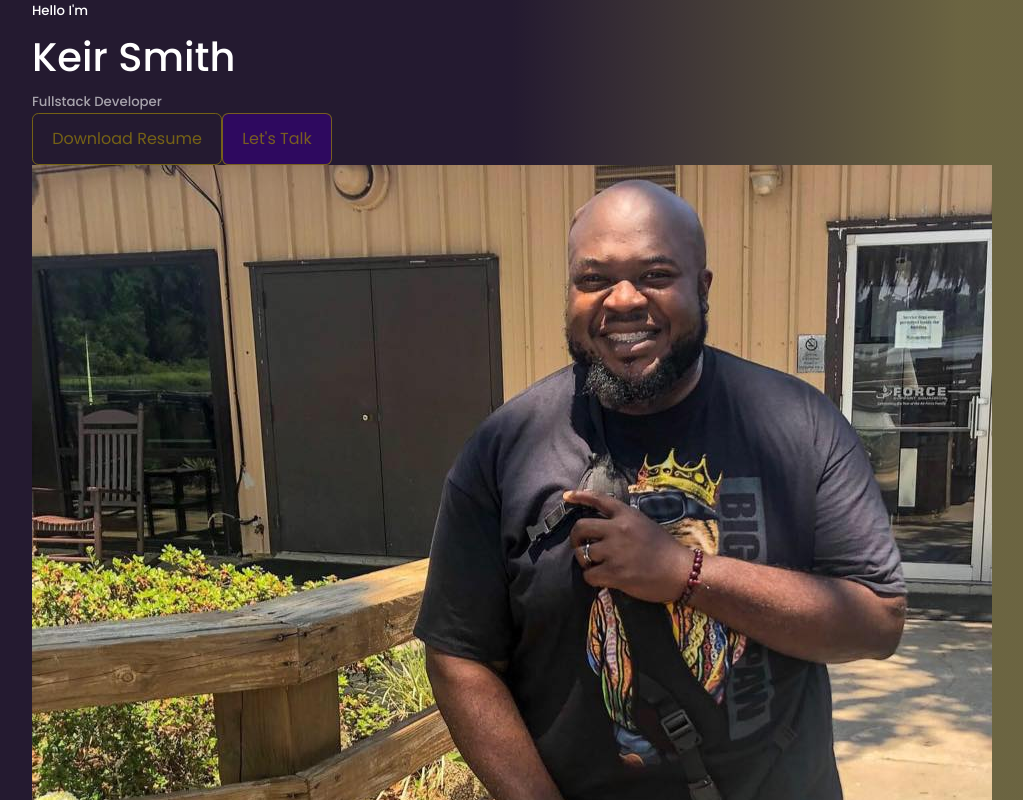
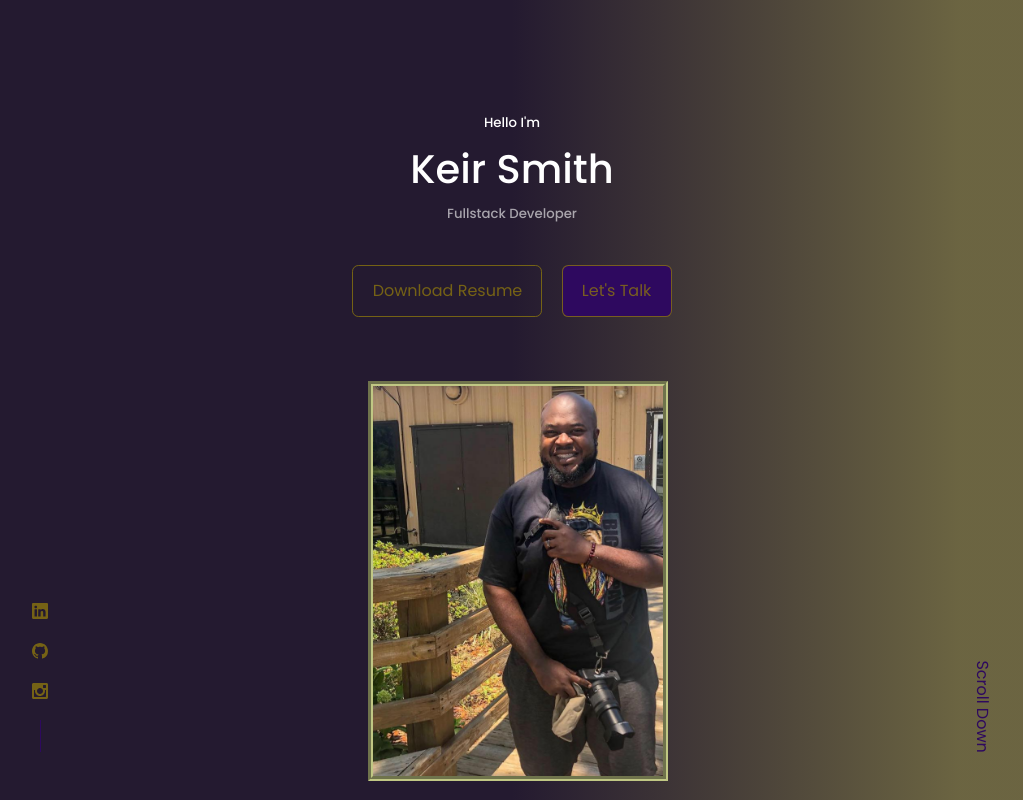
Before and after one commit to keirlsmith/React-Portfolio-Website, a React (Create React App) app: page / in a window 1280 px wide. Shown: the top 800 px of the page, without its empty margins (128-1151 px from the left). Built offline with nearby package versions, Linux system fonts and the light colour scheme.

Commit message:
Finished Header

```diff
--- a/package.json
+++ b/package.json
@@ -8,6 +8,7 @@
     "@testing-library/user-event": "^13.5.0",
     "react": "^18.2.0",
     "react-dom": "^18.2.0",
+    "react-icons": "^4.4.0",
     "react-scripts": "5.0.1",
     "web-vitals": "^2.1.4"
   },
--- a/src/components/header/Header.jsx
+++ b/src/components/header/Header.jsx
@@ -2,6 +2,7 @@
 import './header.css';
 import CTA from './CTA';
 import Me from '../../assets/img/profilePic.jpg';
+import HeaderSocials from './HeaderSocials';
 
 const Header = () => {
   return (
@@ -11,11 +12,13 @@
         <h1>Keir Smith</h1>
         <h5 className="text-light">Fullstack Developer</h5>
         <CTA />
+        <HeaderSocials />
+
         <div className="me">
           <img src={Me} alt="Me" />
         </div>
 
-        <a href='#contact' className='scroll__down' />
+        <a href='#contact' className='scroll__down'>Scroll Down</a>
       </div>
     </header>
   )
--- /dev/null
+++ b/src/components/header/HeaderSocials.jsx
@@ -0,0 +1,16 @@
+import React from 'react';
+import {BsLinkedin} from 'react-icons/bs';
+import {BsGithub} from 'react-icons/bs';
+import {ImInstagram} from 'react-icons/im';
+
+const HeaderSocials = () => {
+  return (
+    <div className='header__socials'>
+        <a href="https://linkedin.com" target="_blank"><BsLinkedin /></a>
+        <a href="https://github.com" target="_blank"><BsGithub /></a>
+        <a href="https://instagram.com" target="_blank"><ImInstagram/></a>
+    </div>
+  )
+}
+
+export default HeaderSocials;
--- a/src/components/header/header.css
+++ b/src/components/header/header.css
@@ -0,0 +1,81 @@
+header {
+    height: 100vh;
+    padding-top: 7rem;
+    overflow: hidden;
+}
+
+.header__container {
+    text-align: center;
+    height: 100%;
+    position: relative;
+}
+
+
+/* ================ CTA ================*/
+
+.cta {
+    margin-top: 2.5rem;
+    display: flex;
+    gap: 1.2rem;
+    justify-content: center;
+}
+
+/* ================ Header Socials ================*/
+.header__socials {
+    display: flex;
+    flex-direction: column;
+    align-items: center;
+    gap: 0.8rem;
+    position: absolute;
+    left: 0;
+    bottom: 3rem;
+
+}
+
+.header__socials::after {
+    content: '';
+    width: 1px;
+    height: 2rem;
+    background: var(--color-primary);
+}
+
+/* ================ ME ================*/
+
+img {
+    background: var(--color-primary);
+    width: 300px;
+    height: 400px;
+    position: absolute;
+    left: calc(50% - 9rem);
+    margin-top: 4rem;
+    border: 5px groove var(--color-primary-variant);
+
+}
+
+/*================Scroll Down =================*/
+
+.scroll__down {
+    position: absolute;
+    right: -2.3rem;
+    bottom: 5rem;
+    color: var(--color-primary);
+    transform: rotate(90deg);
+}
+
+/*================MEDIA QUERIES (MEDIUM DEVICES)=================*/
+@media screen and (max-width: 1024px) {
+    header {
+        height: 68vh;
+    }
+}
+
+/*================MEDIA QUERIES (SMALL DEVICES)=================*/
+@media screen and (max-width: 600px) {
+    header {
+        height: 100vh;
+    }
+
+    .header__socials, .scroll__down {
+        display: none;
+    }
+}
--- a/src/components/header/nav/Nav.jsx
+++ b/src/components/header/nav/Nav.jsx
@@ -1,10 +1,14 @@
-import React from 'react'
+import React from 'react';
+import './nav.css';
+import {FaHome} from 'react-icons/fa';
 
 
 const Nav = () => {
   return (
-    <div>Nav</div>
+    <nav>
+        <a href="#"><FaHome /></a>
+    </nav>
   )
 }
 
-export default Nav
+export default Nav;
```
Also changed, not shown: 1 other file (tests, documents, lock files or other folders).
